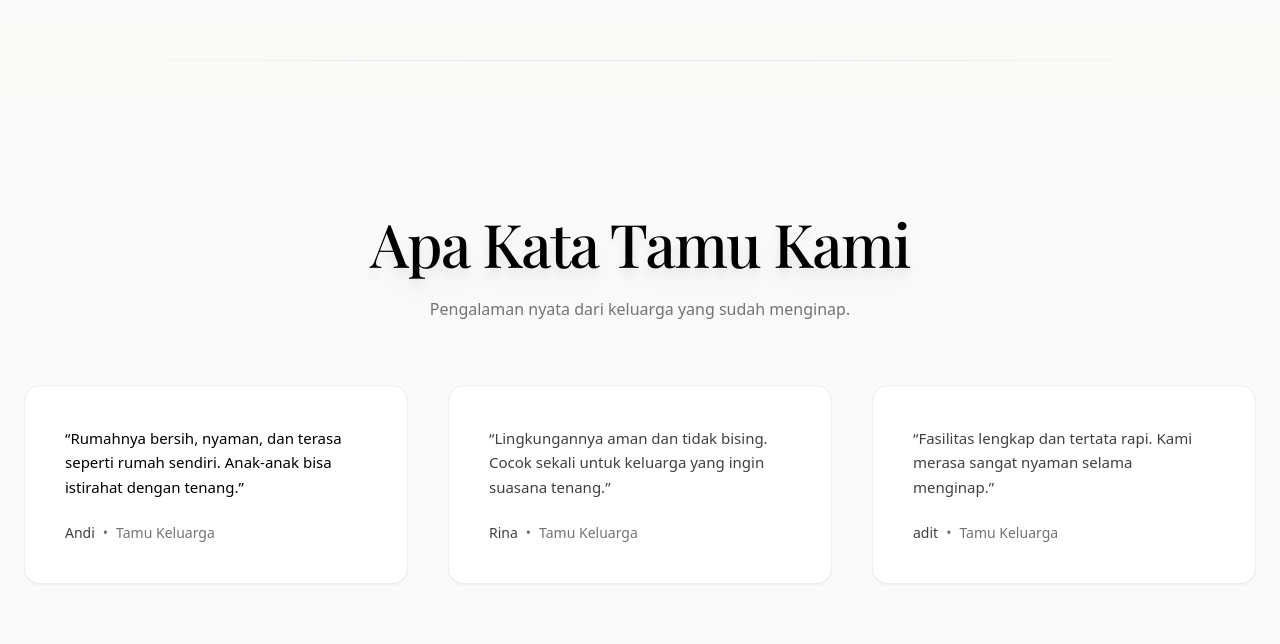
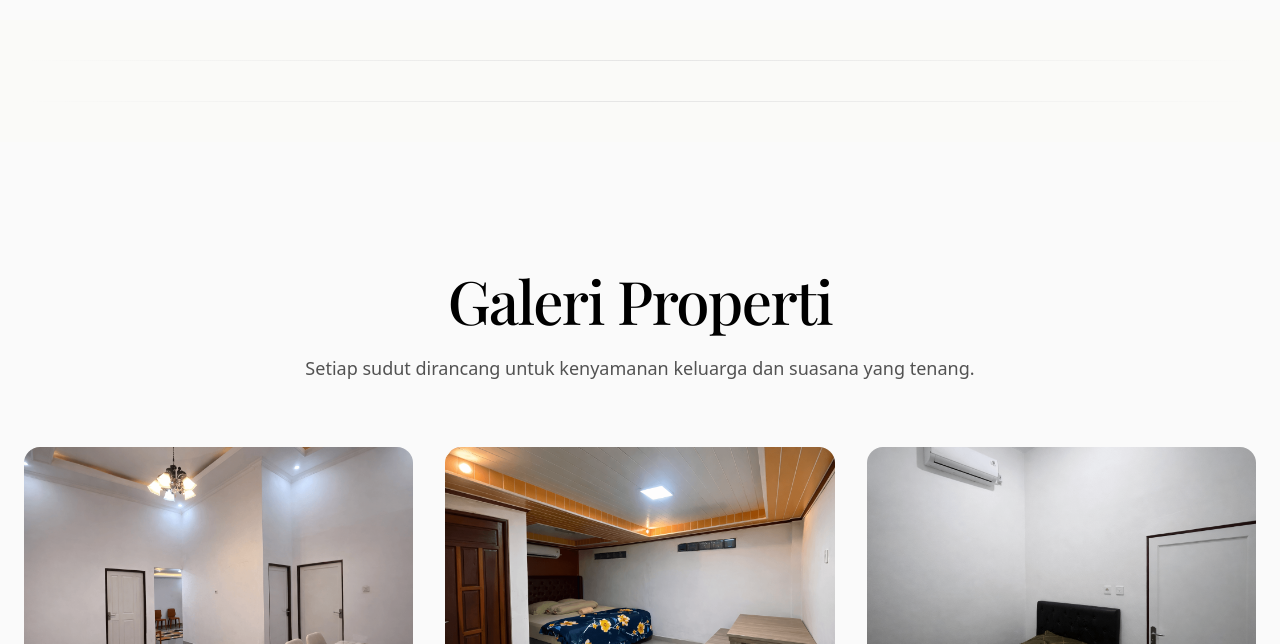
Before and after one commit to michaellyp07-dev/homestay-palangkaraya, a React (Vite) app: page / in a window 1280 px wide. Shown: the part 2156-2800 px from the top of the page. Built offline with nearby package versions, Linux system fonts and the light colour scheme.

Commit message:
remove testimonial section

```diff
--- a/src/App.tsx
+++ b/src/App.tsx
@@ -219,65 +219,10 @@ function App() {
   <div className="h-px bg-gradient-to-r from-transparent via-neutral-200 to-transparent my-10"></div>
 </div>
 
-
-      {/* ================= TESTIMONI ================= */}
-<section className="py-28 bg-neutral-50 reveal">
-  <div className="max-w-screen-xl mx-auto px-6">
-    <div className="text-center mb-16">
-      <h2 className="text-4xl md:text-6xl font-heading tracking-tight leading-[1.1] mb-6 drop-shadow-xl">
-        Apa Kata Tamu Kami
-      </h2>
-      <p className="text-neutral-500">
-        Pengalaman nyata dari keluarga yang sudah menginap.
-      </p>
-    </div>
-
-    <div className="grid md:grid-cols-3 gap-10">
-
-      {/* Card 1 */}
-     <div className="bg-white rounded-2xl p-10 border border-neutral-200/60 shadow-sm hover:shadow-md transition-all duration-500 ease-out">
-    <p className="=text-neutral-700 leading-relaxed text-[15px] mb-6">
-      “Rumahnya bersih, nyaman, dan terasa seperti rumah sendiri. Anak-anak bisa istirahat dengan tenang.”
-    </p>
-  <div className="text-sm text-neutral-500">
-  <span className="font-medium text-neutral-700">Andi</span>
-  <span className="mx-2">•</span>
-  Tamu Keluarga
-</div>
-  </div>
-
-      {/* Card 2 */}
-       <div className="bg-white rounded-2xl p-10 border border-neutral-200/60 shadow-sm hover:shadow-md transition-all duration-500 ease-out">
-    <p className="text-neutral-700 leading-relaxed text-[15px] mb-6">
-      “Lingkungannya aman dan tidak bising. Cocok sekali untuk keluarga yang ingin suasana tenang.”
-    </p>
-    <div className="text-sm text-neutral-500">
-  <span className="font-medium text-neutral-700">Rina</span>
-  <span className="mx-2">•</span>
-  Tamu Keluarga
-</div>
-  </div>
-
-      {/* Card 3 */}
-     <div className="bg-white rounded-2xl p-10 border border-neutral-200/60 shadow-sm hover:shadow-md transition-all duration-500 ease-out">
-    <p className="text-neutral-700 leading-relaxed text-[15px] mb-6">
-      “Fasilitas lengkap dan tertata rapi. Kami merasa sangat nyaman selama menginap.”
-    </p>
-    <div className="text-sm text-neutral-500">
-  <span className="font-medium text-neutral-700">adit</span>
-  <span className="mx-2">•</span>
-  Tamu Keluarga
-</div>
-  </div>
-
-    </div>
-  </div>
-</section>
 <div className="max-w-screen-xl mx-auto px-6">
   <div className="h-px bg-gradient-to-r from-transparent via-neutral-200 to-transparent my-10"></div>
 </div>
 
-{/* ================= GALLERY ================= */}
 {/* ================= GALLERY ================= */}
 <section id="gallery" className="py-32 bg-neutral-50 text-center reveal">
 
```
